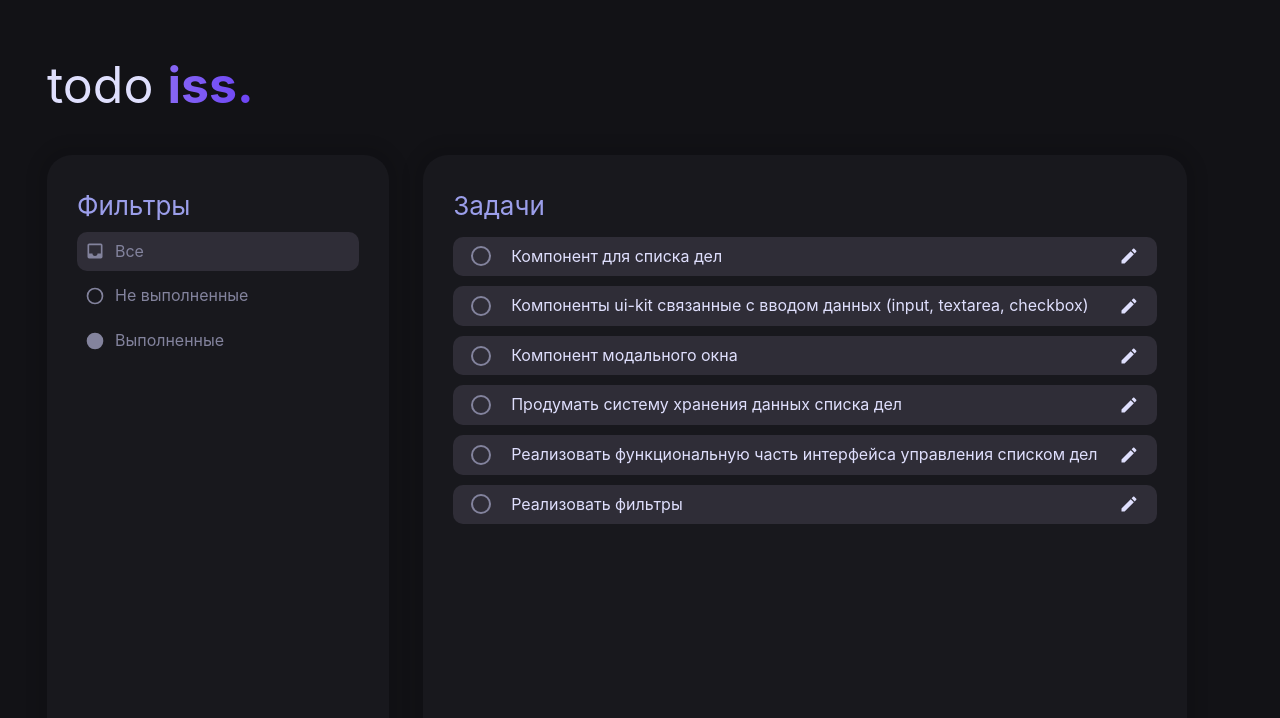
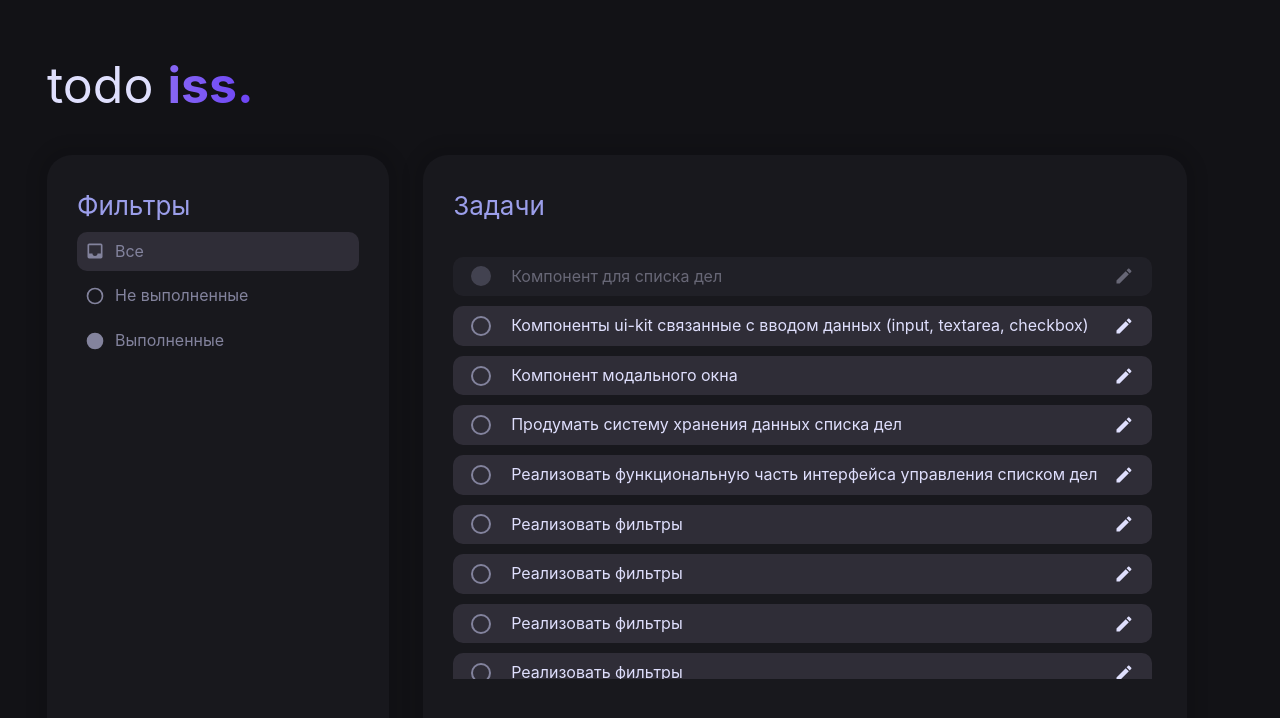
Before and after one commit to michaelWebDeveloper/TodoIss, a Vue app: page / in a window 1280 px wide. Shown: the top 718 px of the page. Built offline with nearby package versions, Linux system fonts and the light colour scheme.

Commit message:
TodoList component
* added wrapper component for todo list
* dummy data moved to a separate file

```diff
--- a/src/App.vue
+++ b/src/App.vue
@@ -1,49 +1,17 @@
 <script setup lang="ts">
 import {ref} from "vue";
-import IssTaskItem from '@/components/ui-kit/IssTaskItem.vue';
+import todos from "@/todos";
+
 import IssFilterItem from '@/components/ui-kit/IssFilterItem.vue';
 import IconInbox from '@/components/icons/IconInbox.vue';
 import IconDone from '@/components/icons/IconDone.vue';
 import IconNotDone from '@/components/icons/IconNotDone.vue';
 
-const todoItems = ref([
-    {
-      id: 1,
-      name: 'Компонент для списка дел',
-      description: 'Нужно учитывать скролл в случае если дел будет больше чем экран',
-      isDone: false
-    },
-    {
-      id: 2,
-      name: 'Компоненты ui-kit связанные с вводом данных (input, textarea, checkbox)',
-      description: 'Нужно учитывать вылидацию данных (не позволять пустые либо слишком объёмные данные)',
-      isDone: false
-    },
-    {
-      id: 3,
-      name: 'Компонент модального окна',
-      description: '',
-      isDone: false
-    },
-    {
-      id: 4,
-      name: 'Продумать систему хранения данных списка дел',
-      description: 'Нужно продумать каким образом обеспечивать сихранизацию данных между pinia и localstorage',
-      isDone: false
-    },
-    {
-      id: 4,
-      name: 'Реализовать функциональную часть интерфейса управления списком дел',
-      description: 'Добавление задачи, Редактирование задачи, Выбор задач для удаления, Удаление списка задач',
-      isDone: false
-    },
-    {
-      id: 4,
-      name: 'Реализовать фильтры',
-      description: 'Добавить геттеры в стор задач.',
-      isDone: false
-    },
-])
+import TodoList from '@/components/TodoList.vue';
+
+console.log(todos)
+
+const todoItems = ref(todos)
 </script>
 
 <template>
@@ -78,12 +46,7 @@ const todoItems = ref([
       <!-- TodoList -->
       <main class="card todo-todo_list">
         <h2 class="todo-title">Задачи</h2>
-        <IssTaskItem
-            v-for="todo in todoItems"
-            :key="todo.id"
-            @changeState="todo.isDone = !todo.isDone"
-            :todo-item="todo"
-        />
+        <TodoList :todo-list="todoItems"></TodoList>
       </main>
     </div>
   </div>
--- /dev/null
+++ b/src/components/TodoList.vue
@@ -0,0 +1,34 @@
+<script setup lang="ts">
+import { defineProps, PropType } from 'vue';
+import {TodoList} from "@/types/todoTypes.ts";
+import IssTaskItem from '@/components/ui-kit/IssTaskItem.vue';
+
+defineProps({
+  todoList: {
+    type: Array as PropType<TodoList>,
+    default: () => []
+  }
+})
+</script>
+
+<template>
+  <div class="todo-list_wrapper">
+    <IssTaskItem
+        v-for="todo in todoList"
+        :key="todo.id"
+        @changeState="todo.isDone = !todo.isDone"
+        :todo-item="todo"
+    />
+  </div>
+</template>
+
+<style scoped>
+.todo-list_wrapper{
+  height: 80%;
+  overflow-y: scroll;
+  scrollbar-color: #673ee1 #2d3038;
+  scrollbar-width: thin;
+  margin-top: 20px;
+  padding-right: 5px;
+}
+</style>
--- /dev/null
+++ b/src/todos.ts
@@ -0,0 +1,79 @@
+export default [
+    {
+        id: 1,
+        name: 'Компонент для списка дел',
+        description: 'Нужно учитывать скролл в случае если дел будет больше чем экран',
+        isDone: true
+    },
+    {
+        id: 2,
+        name: 'Компоненты ui-kit связанные с вводом данных (input, textarea, checkbox)',
+        description: 'Нужно учитывать вылидацию данных (не позволять пустые либо слишком объёмные данные)',
+        isDone: false
+    },
+    {
+        id: 3,
+        name: 'Компонент модального окна',
+        description: '',
+        isDone: false
+    },
+    {
+        id: 4,
+        name: 'Продумать систему хранения данных списка дел',
+        description: 'Нужно продумать каким образом обеспечивать сихранизацию данных между pinia и localstorage',
+        isDone: false
+    },
+    {
+        id: 4,
+        name: 'Реализовать функциональную часть интерфейса управления списком дел',
+        description: 'Добавление задачи, Редактирование задачи, Выбор задач для удаления, Удаление списка задач',
+        isDone: false
+    },
+    {
+        id: 4,
+        name: 'Реализовать фильтры',
+        description: 'Добавить геттеры в стор задач.',
+        isDone: false
+    },
+
+
+
+
+
+    {
+        id: 4,
+        name: 'Реализовать фильтры',
+        description: 'Добавить геттеры в стор задач.',
+        isDone: false
+    },    {
+        id: 4,
+        name: 'Реализовать фильтры',
+        description: 'Добавить геттеры в стор задач.',
+        isDone: false
+    },    {
+        id: 4,
+        name: 'Реализовать фильтры',
+        description: 'Добавить геттеры в стор задач.',
+        isDone: false
+    },    {
+        id: 4,
+        name: 'Реализовать фильтры',
+        description: 'Добавить геттеры в стор задач.',
+        isDone: false
+    },    {
+        id: 4,
+        name: 'Реализовать фильтры',
+        description: 'Добавить геттеры в стор задач.',
+        isDone: false
+    },    {
+        id: 4,
+        name: 'Реализовать фильтры',
+        description: 'Добавить геттеры в стор задач.',
+        isDone: false
+    },    {
+        id: 4,
+        name: 'Реализовать фильтры',
+        description: 'Добавить геттеры в стор задач.',
+        isDone: false
+    },
+]
```
